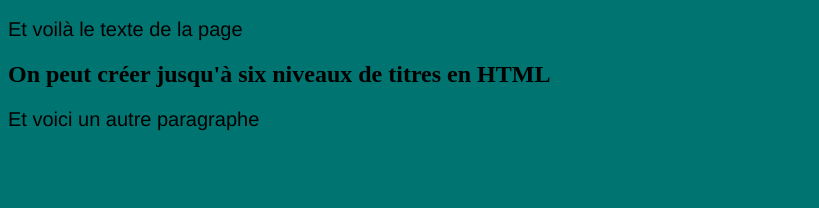
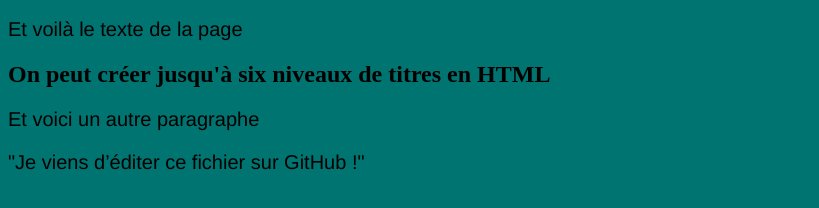
Before and after one commit to nicolascauvy34-blip/nicolascauvy34-blip.github.io, a plain HTML site: page index.html in a window 1280 px wide. Shown: the part 380-588 px from the top of the page, without its empty margins (0-819 px from the left). Drawn offline with Linux system fonts and the light colour scheme.

Commit message:
Update index.html

```diff
--- a/index.html
+++ b/index.html
@@ -14,4 +14,5 @@
 <p> Et voilà le texte de la page</p>
 <h2> On peut créer jusqu'à six niveaux de titres en HTML </h2>
 <p> Et voici un autre paragraphe </p>
+<p>"Je viens d’éditer ce fichier sur GitHub !"<p>
 </body>
```
